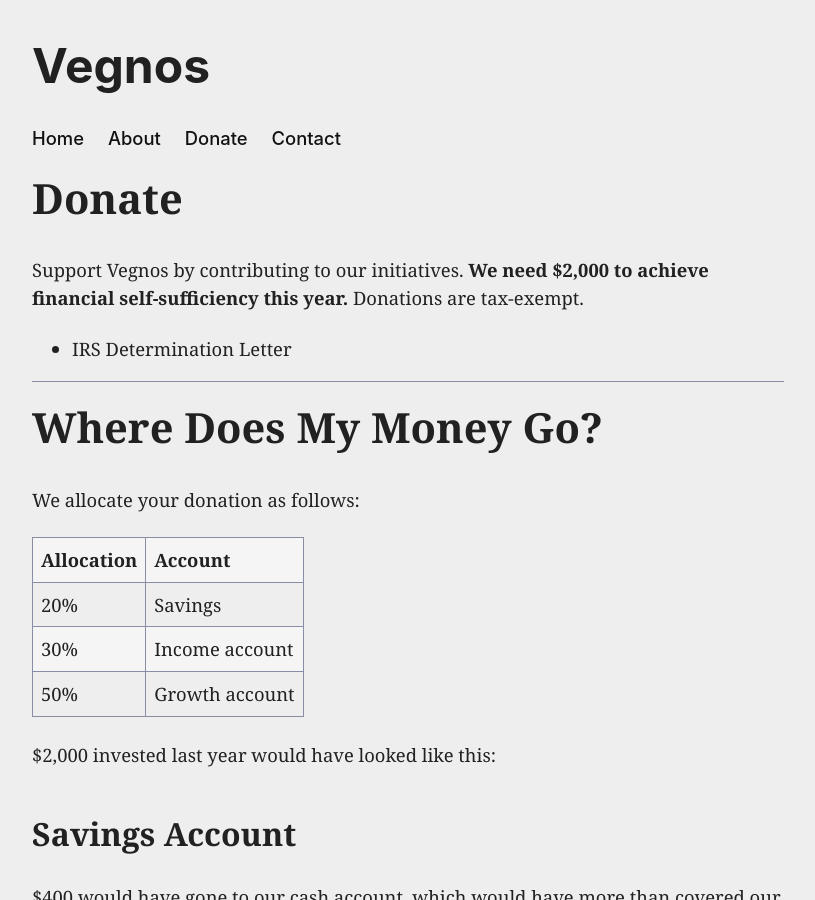
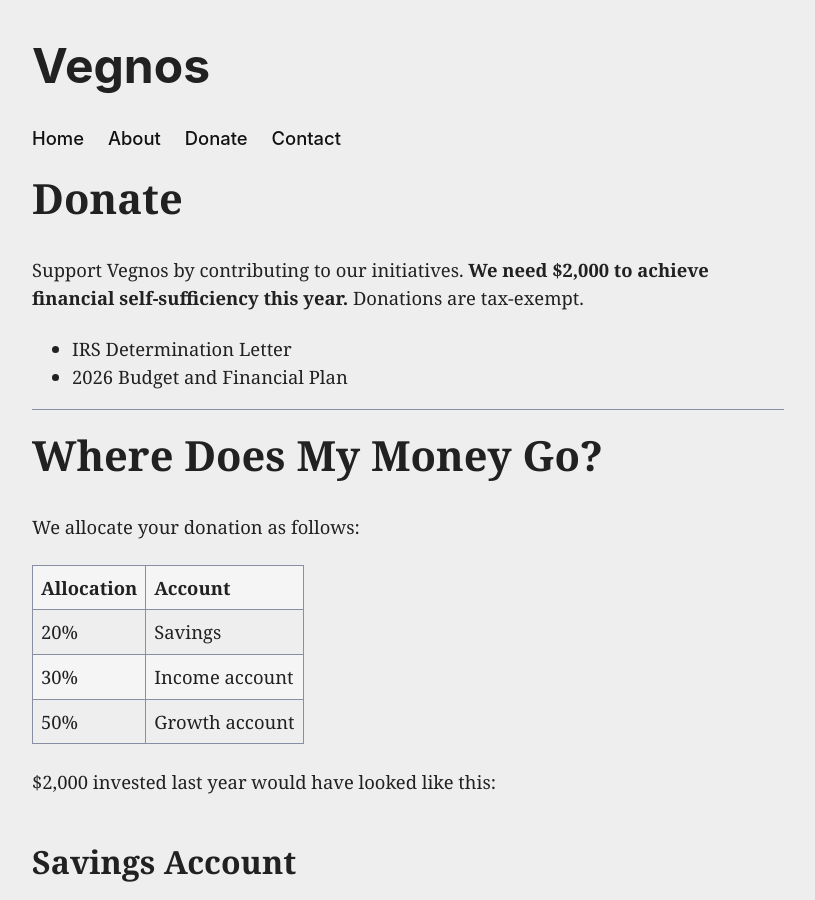
Before and after one commit to jklmnop10/vegnos, a Jekyll site: the page built from donate.md, in a window 1280 px wide and 900 px high. Shown: the whole window, without its empty margins (232-1047 px from the left). Built offline with Jekyll 4.4.1, drawn with Linux system fonts in a browser that asks for light colours.

Commit message:
Update donate.md

```diff
--- a/donate.md
+++ b/donate.md
@@ -6,6 +6,7 @@ layout: default
 Support Vegnos by contributing to our initiatives. **We need $2,000 to achieve financial self-sufficiency this year.** Donations are tax-exempt.
 
 * IRS Determination Letter
+* 2026 Budget and Financial Plan
 
 ---
 
```
